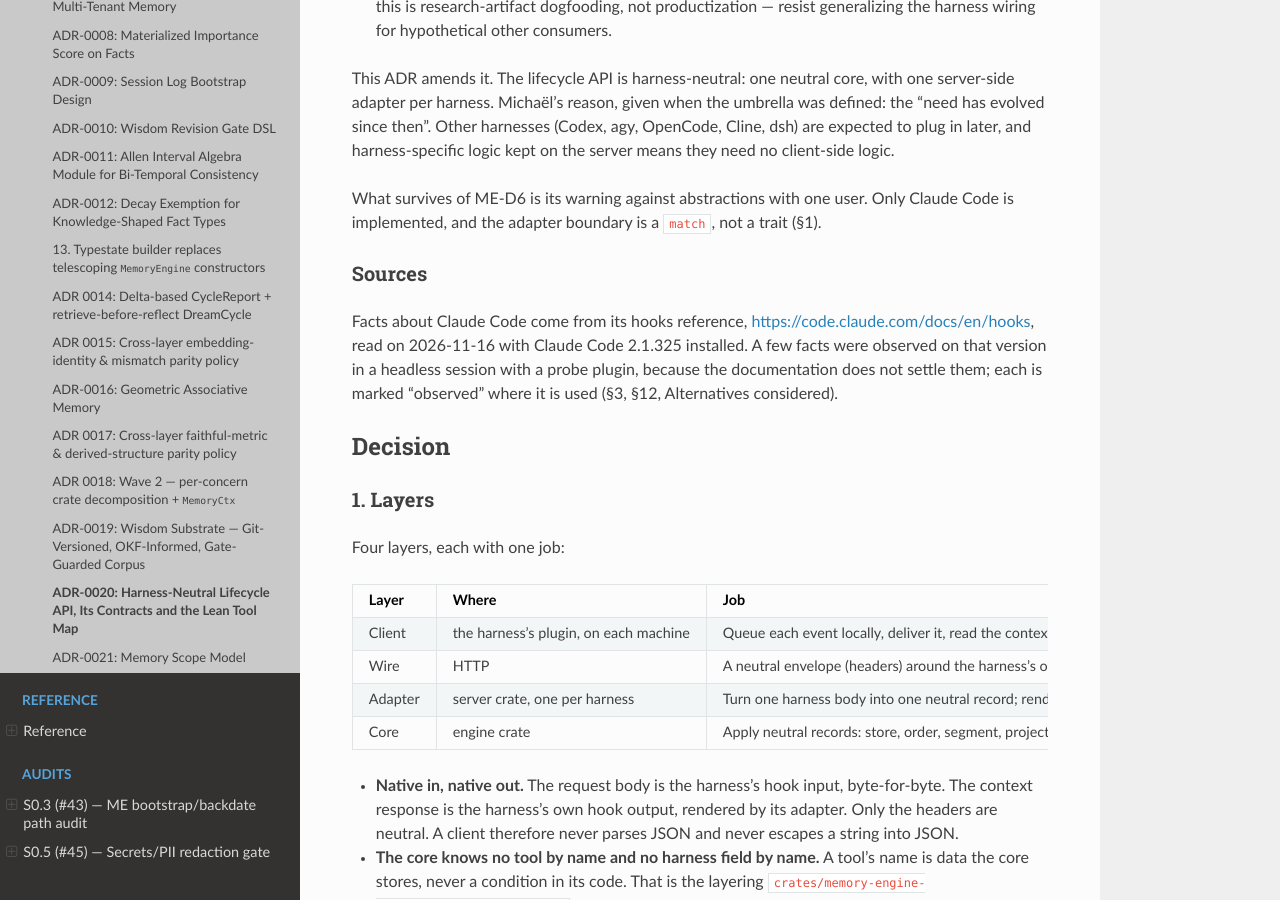
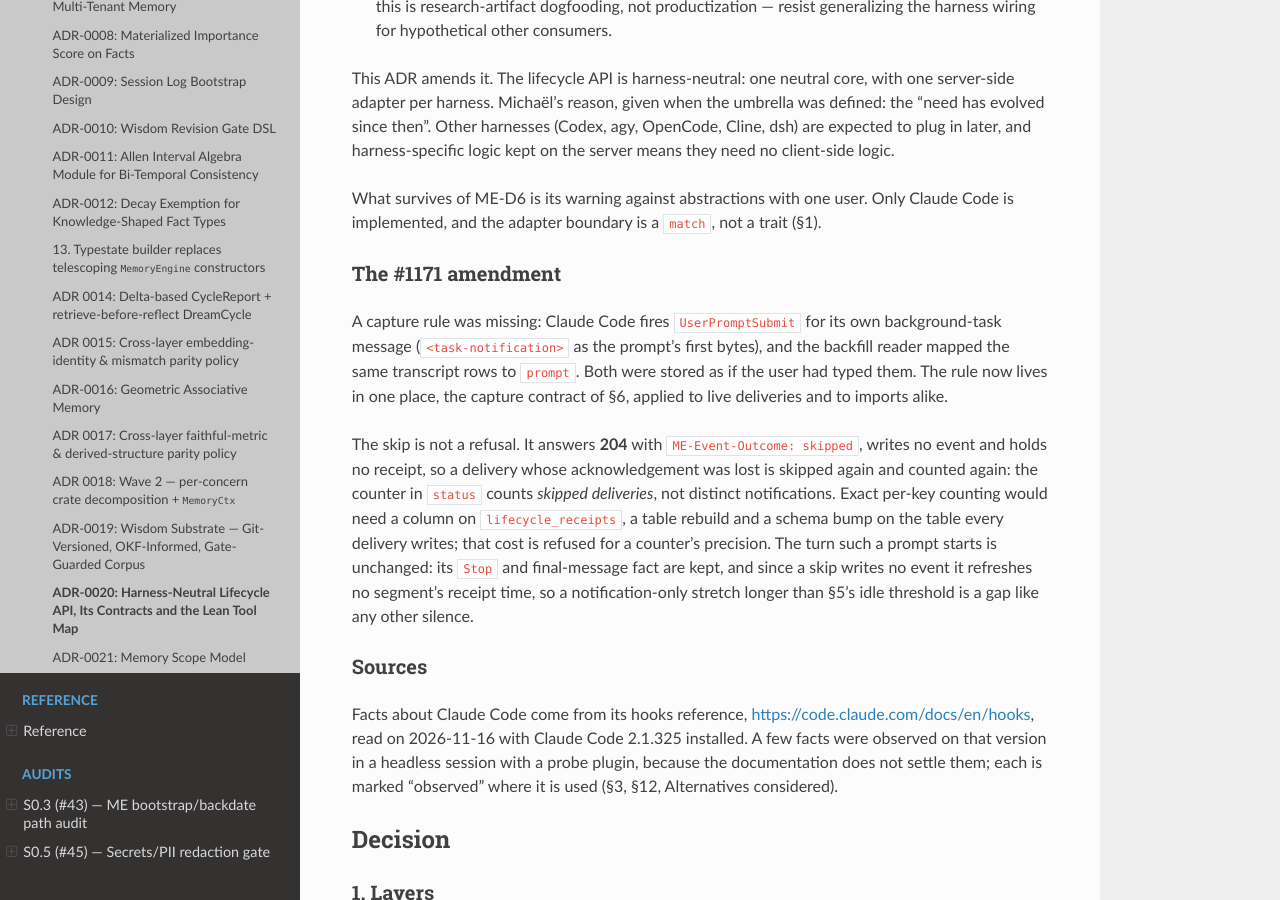
Before and after one commit to dutiona/memory-engine, a Sphinx documentation site: the page built from docs/design/adr/0020-harness-neutral-lifecycle-api.md, in a window 1280 px wide and 900 px high, scrolled down 836 px. Built offline with Sphinx 7.4.7 and the Read the Docs theme 3.1.0, drawn with Linux system fonts in a browser that asks for light colours; some of the changed text lies outside the part shown.

Commit message:
docs(capture): record the task-notification skip in ADR-0020 and the references
An accepted ADR is amended in place, with the precedent's dated block: the
outcome set gains skipped, the 204 row says an event may be deliberately not
kept, §6 names the case, and §11 pins Claude Code's spelling and the test that
holds it. The references follow the code that now exists: the route's statuses,
the report's two counters (census for what the reader did not map, events for
what the engine did not store, never summed), and status's skip totals.

```diff
--- a/docs/design/adr/0020-harness-neutral-lifecycle-api.md
+++ b/docs/design/adr/0020-harness-neutral-lifecycle-api.md
@@ -23,6 +23,21 @@ The ME epic (#953) locked this decision, ME-D6:
 This ADR amends it. The lifecycle API is harness-neutral: one neutral core, with one server-side adapter per harness. Michaël's reason, given when the umbrella was defined: the "need has evolved since then". Other harnesses (Codex, agy, OpenCode, Cline, dsh) are expected to plug in later, and harness-specific logic kept on the server means they need no client-side logic.
 
 What survives of ME-D6 is its warning against abstractions with one user. Only Claude Code is implemented, and the adapter boundary is a `match`, not a trait (§1).
+
+### The #1171 amendment
+
+A capture rule was missing: Claude Code fires `UserPromptSubmit` for its own background-task message
+(`<task-notification>` as the prompt's first bytes), and the backfill reader mapped the same transcript rows to
+`prompt`. Both were stored as if the user had typed them. The rule now lives in one place, the capture contract of
+§6, applied to live deliveries and to imports alike.
+
+The skip is not a refusal. It answers **204** with `ME-Event-Outcome: skipped`, writes no event and holds no
+receipt, so a delivery whose acknowledgement was lost is skipped again and counted again: the counter in `status`
+counts *skipped deliveries*, not distinct notifications. Exact per-key counting would need a column on
+`lifecycle_receipts`, a table rebuild and a schema bump on the table every delivery writes; that cost is refused
+for a counter's precision. The turn such a prompt starts is unchanged: its `Stop` and final-message fact are kept,
+and since a skip writes no event it refreshes no segment's receipt time, so a notification-only stretch longer
+than §5's idle threshold is a gap like any other silence.
 
 ### Sources
 
@@ -87,13 +102,13 @@ A neutral record has:
 | `ME-Project-Branch` | no | The checked-out branch of the project directory; absent when detached. Provenance only |
 | `ME-Outbox-Queued` | no, context read only | 1 to 6 decimal digits: the events waiting in the client's queue, the read's own event excluded |
 | `ME-Outbox-Parked` | no, context read only | 1 to 6 decimal digits: the events in the client's `outbox/rejected/` |
-| `ME-Event-Outcome` | response, on every 204 | `stored`, `duplicate` or `quarantined` |
+| `ME-Event-Outcome` | response, on every 204 | `stored`, `duplicate`, `quarantined` or `skipped` |
 
 - **The time format** is what `date -u +%Y-%m-%dT%H:%M:%SZ` prints on both GNU and BSD. BSD `date` has no `%N`, so a client timestamp has second resolution and `ME-Event-Seq` breaks ties.
 - **The version is recorded as what it is.** No hook input field and no documented environment variable carries Claude Code's own version, and the client never parses JSON. The client therefore sends its own version, under a header named for it. The server stores `client_version` as sent, and leaves `harness_version` empty until an adapter can read one from a body.
 - **No header names the machine.** Identity comes from the token (§4).
 - **A fact that does not exist has no header**: no such remote, not a git tree, a detached head.
-- **`ME-Event-Outcome`** makes "stored once" and "quarantined" observable at the HTTP seam the tests drive. A client ignores it.
+- **`ME-Event-Outcome`** makes "stored once", "quarantined" and "skipped" observable at the HTTP seam the tests drive. A client ignores it.
 - **The two outbox counts are optional.** An absent or malformed count is read as zero; it never fails the read.
 - **`git remote get-url`** is the one way to read a remote: it applies the user's URL rewrites, so every channel sends the same URL for one checkout.
 - **Limits.** Each header value is at most 4,096 bytes. The server reads the body as raw bytes and ignores `Content-Type`.
@@ -118,7 +133,7 @@ A harness can also give the model its tools over MCP. Requests to memory-engine
 
 | Status | The server sends it when | The client |
 |---|---|---|
-| 204 | The event is committed: stored, a duplicate (same key, same body), or quarantined | removes the event |
+| 204 | The event is committed, or deliberately not kept: stored, a duplicate (same key, same body), quarantined, or skipped (§6) | removes the event |
 | 200 | Context route only: the hook-output JSON of §10 | prints the body |
 | 400 | A required header is missing or off its grammar | parks the event |
 | 401 | No token, a malformed one, or one whose hash is not in the file | holds everything and reports it |
@@ -137,7 +152,7 @@ A harness can also give the model its tools over MCP. Requests to memory-engine
 - **16 MiB** is well above the largest hook input expected (a tool call that writes a large file) and bounds what one request holds in memory.
 - **No event-specific fault ever gets a 5xx.** A retry stops the queue (§12), so an event that fails every time must not hold every later one. An error the server cannot classify while it applies one event is answered 422, never left to become a 500. A 5xx always means "the same request will work later".
 - **409** turns an event-ID collision into a parked event. Without it, a reused ID would be acknowledged as a duplicate and deleted.
-- **Order of the checks, on the event route.** The server checks the envelope (400), then the size (413), then that it knows the harness (422), then the key (a duplicate, or 409), then parses the body (quarantine), then maps and applies it (422). A second upload of a quarantined body is therefore a `duplicate`, and a reused ID with a body that does not parse is a 409, never a quarantine. The context route runs the envelope, size and harness checks, then answers 200 or 422; it never answers `duplicate` and never quarantines.
+- **Order of the checks, on the event route.** The server checks the envelope (400), then the size (413), then that it knows the harness (422), then the key (a duplicate, or 409), then parses the body (quarantine), then maps it (422) and applies it, answering `skipped` when §6 does not keep it. A second upload of a quarantined body is therefore a `duplicate`, and a reused ID with a body that does not parse is a 409, never a quarantine. The context route runs the envelope, size and harness checks, then answers 200 or 422; it never answers `duplicate` and never quarantines.
 - **To hold** is to stop the flush and leave every event queued. The user learns of it at the next session start, from the status line (§10); a capture hook itself prints nothing.
 - **On the context route no answer moves or removes a queued event.** The "client" column above is the event route's. On the context route the client prints the body of a 200 whose media type is `application/json`, with or without parameters, and otherwise prints its fallback line (§10): `token rejected` for a 401 or a 403, `unreachable` when there is no answer, `error` and the status for anything else. A session-start hook's plain output goes into the model's context, so nothing else is ever printed.
 - **The client never follows a redirect.**
@@ -235,7 +250,7 @@ stateDiagram-v2
 
 > Kept in full, after redaction: prompts, the agent's final messages, compaction summaries. Truncated to 512 characters, after redaction: tool inputs and tool results. The promise: known secret formats are redacted, and events that touch sensitive files become stubs. Arbitrary secrets such as unprefixed passwords are not guaranteed to be caught.
 
-Some activity is not captured at all, and the promise says nothing about it: a tool call rejected or cancelled before it runs, a tool call whose capture hook the user cancels, and a turn the user interrupts (§11).
+Some activity is not captured at all, and the promise says nothing about it: a tool call rejected or cancelled before it runs, a tool call whose capture hook the user cancels, a turn the user interrupts (§11), and a harness's own background-task notification, recognised by its start (§11 pins Claude Code's spelling). A prompt that begins with that marker is dropped, and the backfill reader checks the harness's own marker on the row (`origin.kind`) as well, since the live hook sends no such field.
 
 #### Rules
 
@@ -449,6 +464,12 @@ The actor is `subagent` when the hook is `SubagentStart` or `SubagentStop`, or w
 
 `PostToolUseFailure` is captured so that a failed tool call keeps its outcome.
 
+A `UserPromptSubmit` whose prompt begins with `<task-notification>` is the harness's own message for a finished
+background task, and §6 does not keep it. The spelling is undocumented and the hook input carries no marker, so the
+first bytes are the whole rule; `a_task_notification_is_not_a_capture` pins it (`crates/memory-engine/src/engine/lifecycle.rs`),
+and a transcript row the harness marked with `origin.kind: "task-notification"` is skipped by its reader under the
+same reason.
+
 The outcome records which hook fired. When the user interrupts a running tool, the reference describes two cases: the tool finishes and `PostToolUse` runs with ten seconds to complete, or the hooks are cancelled at once. `PostToolUseFailure` does not fire for a cancelled tool. A call whose capture hook was cancelled is not captured.
 
 #### Hooks that are not captured
```
Also changed, not shown: docs/backfill.md (+9 -6 lines), docs/reference/api.md (+4 -3 lines), docs/reference/cli-inspector.md (+5 -1 lines), docs/reference/mcp-server.md (+3 -2 lines).
